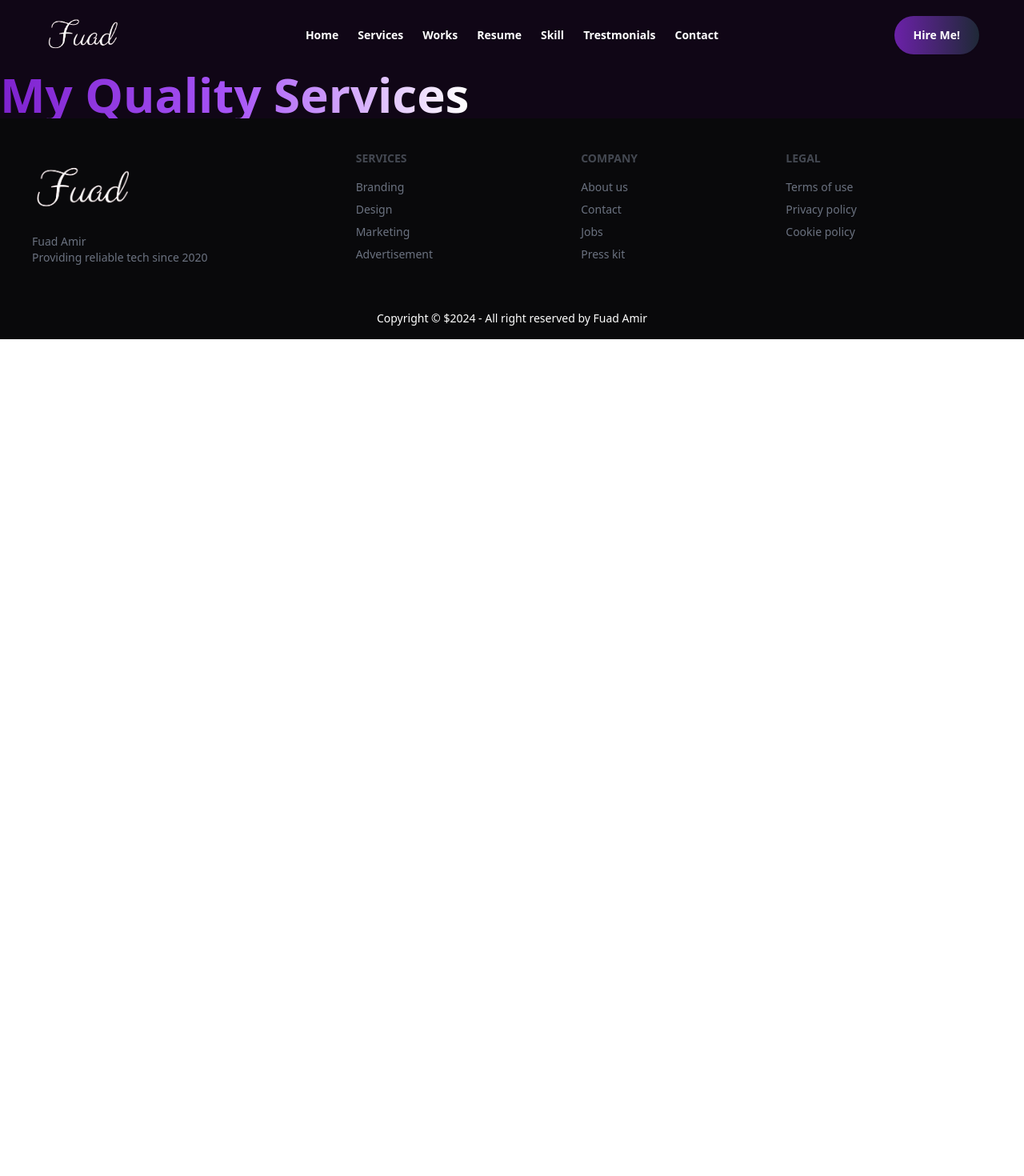
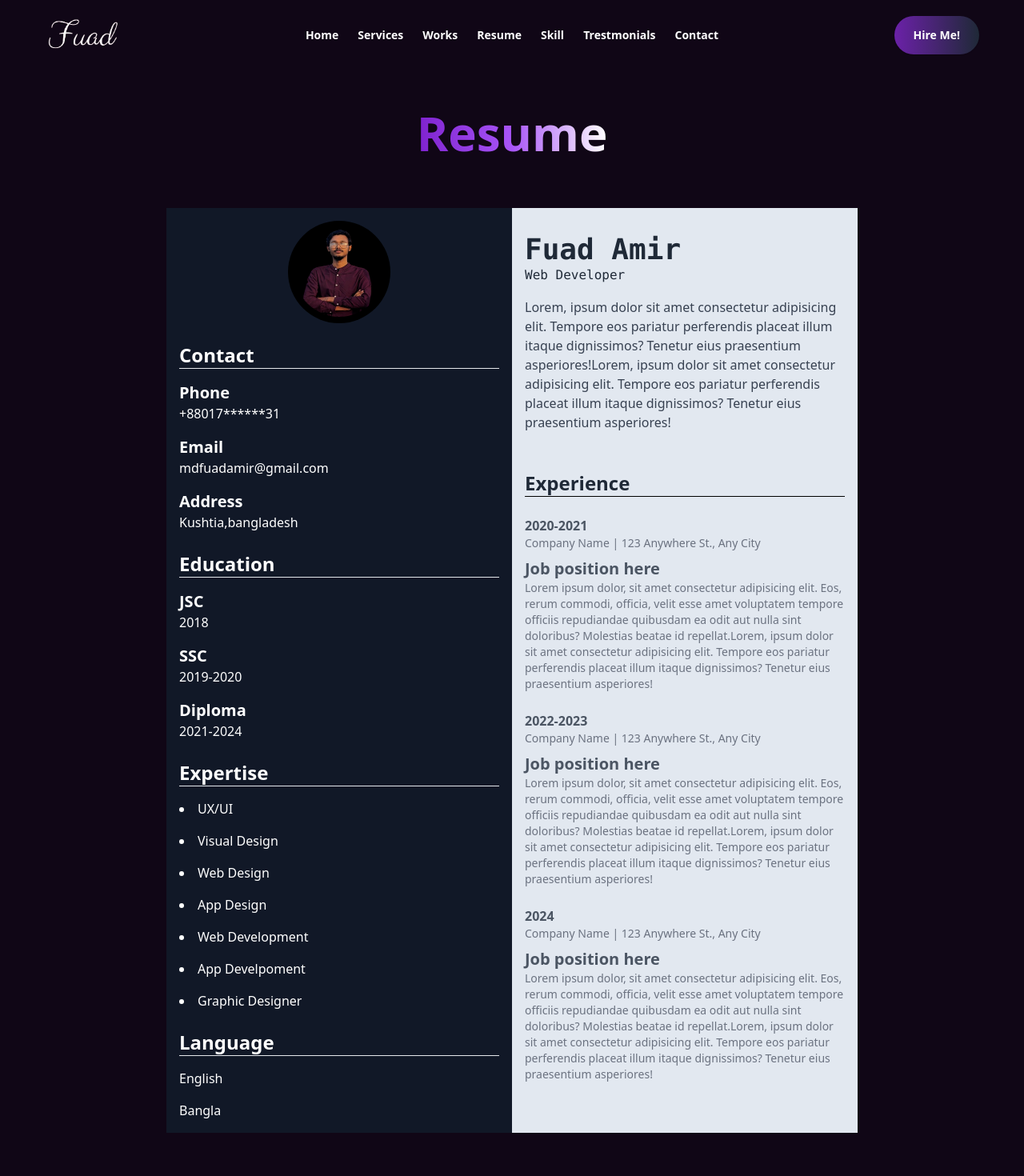
Before and after one commit to MdFuadAmir/Animated-Portfolio, a React app: page /resume in a window 1280 px wide. Shown: the top 1470 px of the page at 80% size. Before the commit the page ends 800 px from the top, so only its background shows below. Built offline with nearby package versions, Linux system fonts and the light colour scheme; the HTML template or start-up script is replaced by a standard one.

Commit message:
added resume section

```diff
--- a/src/Pages/Resume/Resume.jsx
+++ b/src/Pages/Resume/Resume.jsx
@@ -1,10 +1,106 @@
-
+import pic from"../../assets/fuad-removebg-preview.png"
 
 const Resume = () => {
     return (
         <div>
-            <h1 className="bg-gradient-to-r from-purple-700 via-purple-500 to-white inline-block text-transparent bg-clip-text text-4xl md:text-6xl font-bold">My Quality Services</h1>
+            {/* header */}
+            <div className="flex flex-col justify-center text-center items-center space-y-3 my-12">
+                <h1 className="bg-gradient-to-r from-purple-700 via-purple-500 to-white inline-block text-transparent bg-clip-text text-4xl md:text-6xl font-bold">Resume</h1>
+            </div>
+            {/* resume section */}
+            <div className="max-w-4xl mx-auto p-4 mb-12">
+            <div className="grid grid-cols-1 md:grid-cols-2">
+                {/* lrft side */}
+                <div className="bg-gray-900 p-4">
+                    <div className="flex justify-center">
+                    <img src={pic} alt="" className="w-32 h-32 rounded-full bg-black p-2"/>
+                    </div>
+                    <div className="mt-6">
+                        <h1 className="text-white font-bold text-2xl border-b">Contact</h1>
+                        <div className="mt-4 space-y-4">
+                            <div>
+                            <h1 className="text-white text-xl font-bold">Phone</h1>
+                            <p className="text-white">+88017******31</p>
+                            </div>
+                            <div>
+                            <h1 className="text-white text-xl font-bold">Email</h1>
+                            <p className="text-white">mdfuadamir@gmail.com</p>
+                            </div>
+                            <div>
+                            <h1 className="text-white text-xl font-bold">Address</h1>
+                            <p className="text-white">Kushtia,bangladesh</p>
+                            </div>
+                        </div>
+                    </div>
+                    <div className="mt-6">
+                        <h1 className="text-white font-bold text-2xl border-b">Education</h1>
+                        <div className="mt-4 space-y-4">
+                            <div>
+                            <h1 className="text-white text-xl font-bold">JSC</h1>
+                            <p className="text-white">2018</p>
+                            </div>
+                            <div>
+                            <h1 className="text-white text-xl font-bold">SSC</h1>
+                            <p className="text-white">2019-2020</p>
+                            </div>
+                            <div>
+                            <h1 className="text-white text-xl font-bold">Diploma</h1>
+                            <p className="text-white">2021-2024</p>
+                            </div>
+                        </div>
+                    </div>
+                    <div className="mt-6">
+                        <h1 className="text-white font-bold text-2xl border-b">Expertise</h1>
+                        <div className="mt-4 space-y-4 text-white">
+                          <li>UX/UI</li>
+                          <li>Visual Design</li>
+                          <li>Web Design</li>
+                          <li>App Design</li>
+                          <li>Web Development</li>
+                          <li>App Develpoment</li>
+                          <li>Graphic Designer</li>
+                        </div>
+                    </div>
+                    <div className="mt-6">
+                    <h1 className="text-white font-bold text-2xl border-b">Language</h1>
+                    <div className="mt-4 space-y-4 text-white">
+                          <p>English</p>
+                          <p>Bangla</p>
+                        </div>
 
+                    </div>
+                </div>
+                {/* right side */}
+                <div className="bg-slate-200 px-4 py-8">
+                    <div>
+                        <h1 className="text-4xl font-bold font-mono">Fuad Amir</h1>
+                        <p className="font-mono">Web Developer</p>
+                        <p className="mt-4 text-gray-700">Lorem, ipsum dolor sit amet consectetur adipisicing elit. Tempore eos pariatur perferendis placeat illum itaque dignissimos? Tenetur eius praesentium asperiores!Lorem, ipsum dolor sit amet consectetur adipisicing elit. Tempore eos pariatur perferendis placeat illum itaque dignissimos? Tenetur eius praesentium asperiores!</p>
+                    </div>
+                    <div className="mt-12">
+                    <h1 className="font-bold text-2xl border-b border-black">Experience</h1>
+                    <div className="mt-6">
+                        <p className="font-bold text-gray-600">2020-2021</p>
+                        <p className="text-gray-500 text-sm">Company Name | 123 Anywhere St., Any City</p>
+                        <h1 className="text-xl mt-2 font-bold text-gray-600">Job position here</h1>
+                        <p className="text-sm text-gray-500">Lorem ipsum dolor, sit amet consectetur adipisicing elit. Eos, rerum commodi, officia, velit esse amet voluptatem tempore officiis repudiandae quibusdam ea odit aut nulla sint doloribus? Molestias beatae id repellat.Lorem, ipsum dolor sit amet consectetur adipisicing elit. Tempore eos pariatur perferendis placeat illum itaque dignissimos? Tenetur eius praesentium asperiores!</p>
+                    </div>
+                    <div className="mt-6">
+                        <p className="font-bold text-gray-600">2022-2023</p>
+                        <p className="text-gray-500 text-sm">Company Name | 123 Anywhere St., Any City</p>
+                        <h1 className="text-xl mt-2 font-bold text-gray-600">Job position here</h1>
+                        <p className="text-sm text-gray-500">Lorem ipsum dolor, sit amet consectetur adipisicing elit. Eos, rerum commodi, officia, velit esse amet voluptatem tempore officiis repudiandae quibusdam ea odit aut nulla sint doloribus? Molestias beatae id repellat.Lorem, ipsum dolor sit amet consectetur adipisicing elit. Tempore eos pariatur perferendis placeat illum itaque dignissimos? Tenetur eius praesentium asperiores!</p>
+                    </div>
+                    <div className="mt-6">
+                        <p className="font-bold text-gray-600">2024</p>
+                        <p className="text-gray-500 text-sm">Company Name | 123 Anywhere St., Any City</p>
+                        <h1 className="text-xl mt-2 font-bold text-gray-600">Job position here</h1>
+                        <p className="text-sm text-gray-500">Lorem ipsum dolor, sit amet consectetur adipisicing elit. Eos, rerum commodi, officia, velit esse amet voluptatem tempore officiis repudiandae quibusdam ea odit aut nulla sint doloribus? Molestias beatae id repellat.Lorem, ipsum dolor sit amet consectetur adipisicing elit. Tempore eos pariatur perferendis placeat illum itaque dignissimos? Tenetur eius praesentium asperiores!</p>
+                    </div>
+                    </div>
+                </div>
+            </div>
+            </div>
         </div>
     );
 };
```
